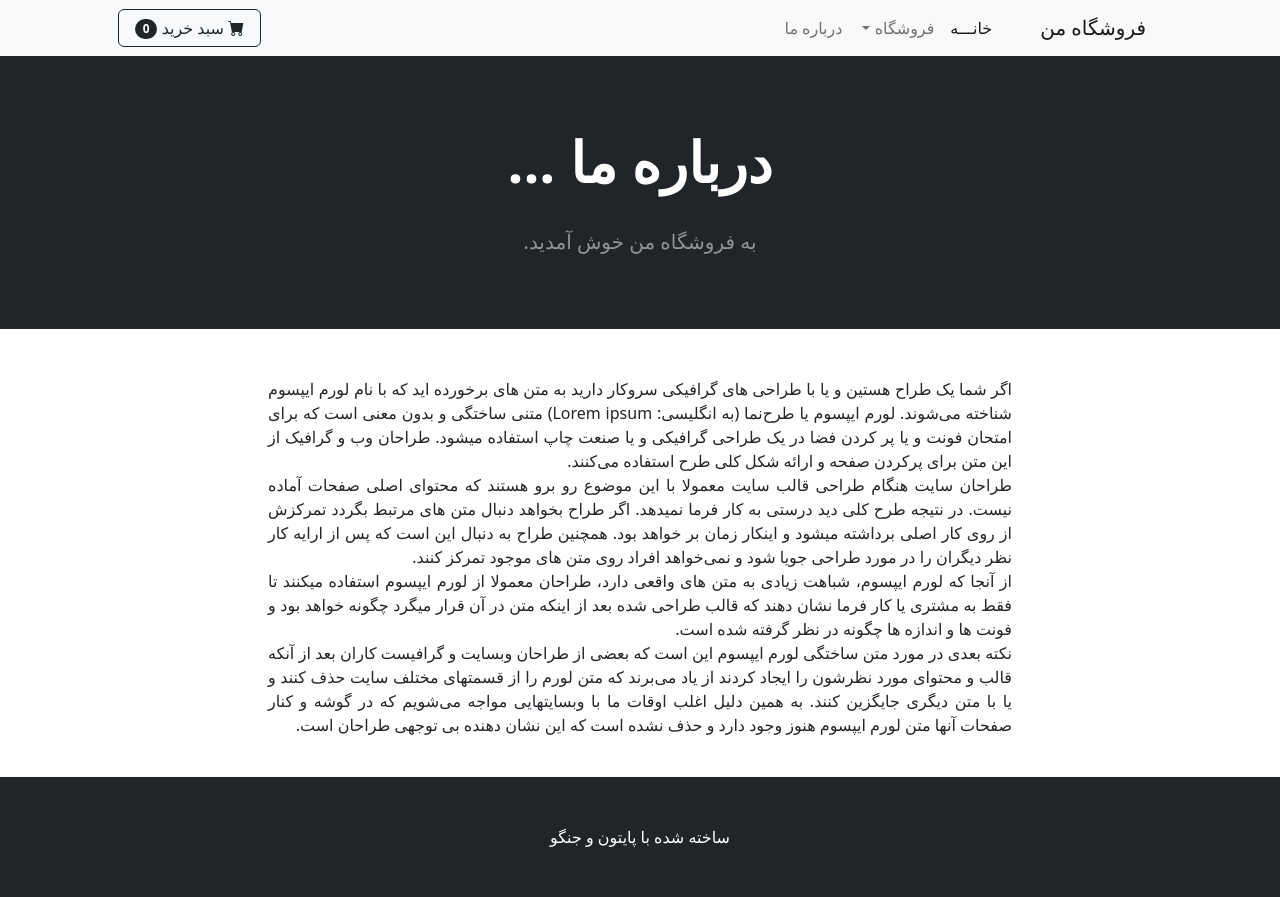
After one commit to SamaneKhademi/Django-Ecommerce, a Django app: page /about/ in a window 1280 px wide. The commit adds this page. Run offline with Django 5.2, Linux system fonts and the light colour scheme; some libraries are stand-ins or nearby versions.

Commit message:
Template out the website

```diff
--- /dev/null
+++ b/store/templates/about.html
@@ -0,0 +1,32 @@
+{% extends 'base.html' %}
+{% block content %}
+<!-- Header-->
+    <header class="bg-dark py-5">
+        <div class="container px-4 px-lg-5 my-4">
+            <div class="text-center text-white">
+                <h1 class="display-4 fw-bolder">درباره ما ...</h1>
+                <br>
+                <p class="lead fw-normal text-white-50 mb-0">به فروشگاه من خوش آمدید.</p>
+            </div>
+        </div>
+    </header>
+    <div class="container">
+        <div class="row">
+            <center>
+                <div class="col-8">
+                    <br><br>
+                    <p align="justify">
+                        اگر شما یک طراح هستین و یا با طراحی های گرافیکی سروکار دارید به متن های برخورده اید که با نام لورم ایپسوم شناخته می‌شوند. لورم ایپسوم یا طرح‌نما (به انگلیسی: Lorem ipsum) متنی ساختگی و بدون معنی است که برای امتحان فونت و یا پر کردن فضا در یک طراحی گرافیکی و یا صنعت چاپ استفاده میشود. طراحان وب و گرافیک از این متن برای پرکردن صفحه و ارائه شکل کلی طرح استفاده می‌کنند.
+<br>
+طراحان سایت هنگام طراحی قالب سایت معمولا با این موضوع رو برو هستند که محتوای اصلی صفحات آماده نیست. در نتیجه طرح کلی دید درستی به کار فرما نمیدهد. اگر طراح بخواهد دنبال متن های مرتبط بگردد تمرکزش از روی کار اصلی برداشته میشود و اینکار زمان بر خواهد بود. همچنین طراح به دنبال این است که پس از ارایه کار نظر دیگران را در مورد طراحی جویا شود و نمی‌خواهد افراد روی متن های موجود تمرکز کنند.
+<br>
+از آنجا که لورم ایپسوم، شباهت زیادی به متن های واقعی دارد، طراحان معمولا از لورم ایپسوم استفاده میکنند تا فقط به مشتری یا کار فرما نشان دهند که قالب طراحی شده بعد از اینکه متن در آن قرار میگرد چگونه خواهد بود و فونت ها و اندازه ها چگونه در نظر گرفته شده است.
+<br>
+نکته بعدی در مورد متن ساختگی لورم ایپسوم این است که بعضی از طراحان وبسایت و گرافیست کاران بعد از آنکه قالب و محتوای مورد نظرشون را ایجاد کردند از یاد می‌برند که متن لورم را از قسمتهای مختلف سایت حذف کنند و یا با متن دیگری جایگزین کنند. به همین دلیل اغلب اوقات ما با وبسایتهایی مواجه می‌شویم که در گوشه و کنار صفحات آنها متن لورم ایپسوم هنوز وجود دارد و حذف نشده است که این نشان دهنده بی توجهی طراحان است.
+                    <br><br>
+                    </p>
+                </div>
+            </center>
+        </div>
+    </div>
+{% endblock %}
--- /dev/null
+++ b/store/templates/base.html
@@ -0,0 +1,35 @@
+{% load static %}
+
+<!DOCTYPE html>
+<html lang="fa" xmlns="http://www.w3.org/1999/html">
+    <head>
+        <meta charset="utf-8" />
+        <meta name="viewport" content="width=device-width, initial-scale=1, shrink-to-fit=no" />
+        <meta name="description" content="" />
+        <meta name="author" content="" />
+        <title>فروشگاه من</title>
+        <!-- Favicon-->
+        <link rel="icon" type="image/x-icon" href="{% static 'assets/favicon.ico' %}" />
+        <!-- Bootstrap icons-->
+        <link href="https://cdn.jsdelivr.net/npm/bootstrap-icons@1.5.0/font/bootstrap-icons.css" rel="stylesheet" />
+        <!-- Core theme CSS (includes Bootstrap)-->
+        <link href="{% static 'css/styles.css' %}" rel="stylesheet" />
+    </head>
+    <body dir="rtl">
+
+        {% include 'navbar.html' %}
+
+        {% block content %}
+
+        {% endblock %}
+
+        <!-- Footer-->
+        <footer class="py-5 bg-dark">
+            <div class="container"><p class="m-0 text-center text-white">ساخته شده با پایتون و جنگو</p></div>
+        </footer>
+        <!-- Bootstrap core JS-->
+        <script src="https://cdn.jsdelivr.net/npm/bootstrap@5.2.3/dist/js/bootstrap.bundle.min.js"></script>
+        <!-- Core theme JS-->
+        <script src="{% static 'js/scripts.js' %}"></script>
+    </body>
+</html>
--- /dev/null
+++ b/store/templates/navbar.html
@@ -0,0 +1,29 @@
+<!-- Navigation-->
+<nav class="navbar navbar-expand-lg navbar-light bg-light">
+    <div class="container px-4 px-lg-5">
+        <a class="navbar-brand" href="{% url 'home' %}">فروشگاه من</a>
+        <button class="navbar-toggler" type="button" data-bs-toggle="collapse" data-bs-target="#navbarSupportedContent" aria-controls="navbarSupportedContent" aria-expanded="false" aria-label="Toggle navigation"><span class="navbar-toggler-icon"></span></button>
+        <div class="collapse navbar-collapse" id="navbarSupportedContent">
+            <ul class="navbar-nav mb-2 mb-lg-0 ms-lg-4">
+                <li class="nav-item"><a class="nav-link active" aria-current="page" href="{% url 'home' %}">خانـــه</a></li>
+                <li class="nav-item dropdown">
+                    <a class="nav-link dropdown-toggle" id="navbarDropdown" href="#" role="button" data-bs-toggle="dropdown" aria-expanded="false">فروشگاه </a>
+                    <ul class="dropdown-menu" aria-labelledby="navbarDropdown">
+                        <li><a class="dropdown-item" href="{% url 'home' %}">همه محصولات</a></li>
+                        <li><hr class="dropdown-divider" /></li>
+                        <li><a class="dropdown-item" href="#!">دسته بندی 1</a></li>
+                        <li><a class="dropdown-item" href="#!">دسته بندی 2</a></li>
+                    </ul>
+                </li>
+                <li class="nav-item"><a class="nav-link" href="{% url 'about' %}">درباره ما</a></li>
+            </ul>
+            <form class="d-flex me-auto">
+                <button class="btn btn-outline-dark" type="submit">
+                    <i class="bi-cart-fill me-1"></i>
+                    سبد خرید
+                    <span class="badge bg-dark text-white ms-1 rounded-pill">0</span>
+                </button>
+            </form>
+        </div>
+    </div>
+</nav>
--- a/store/urls.py
+++ b/store/urls.py
@@ -3,4 +3,5 @@ from . import views
 
 urlpatterns = [
     path('', views.index, name='home'),
+    path('about/', views.about, name='about'),
 ]
--- a/store/views.py
+++ b/store/views.py
@@ -5,3 +5,7 @@ from .models import Product
 def index(request):
     products = Product.objects.all()
     return render(request, 'index.html', {'products': products})
+
+
+def about(request):
+    return render(request, 'about.html', {})
```
Also changed, not shown: store/templates/index.html (+3 -79 lines).
